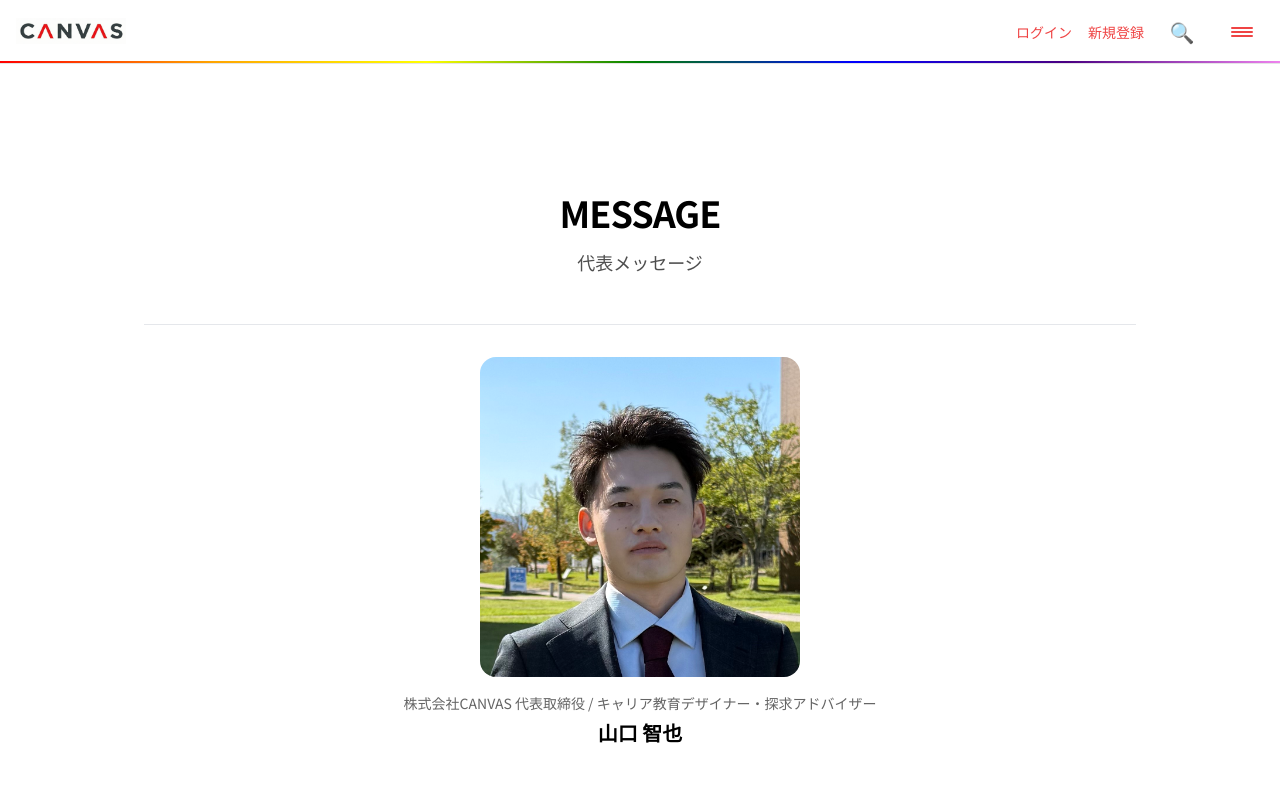
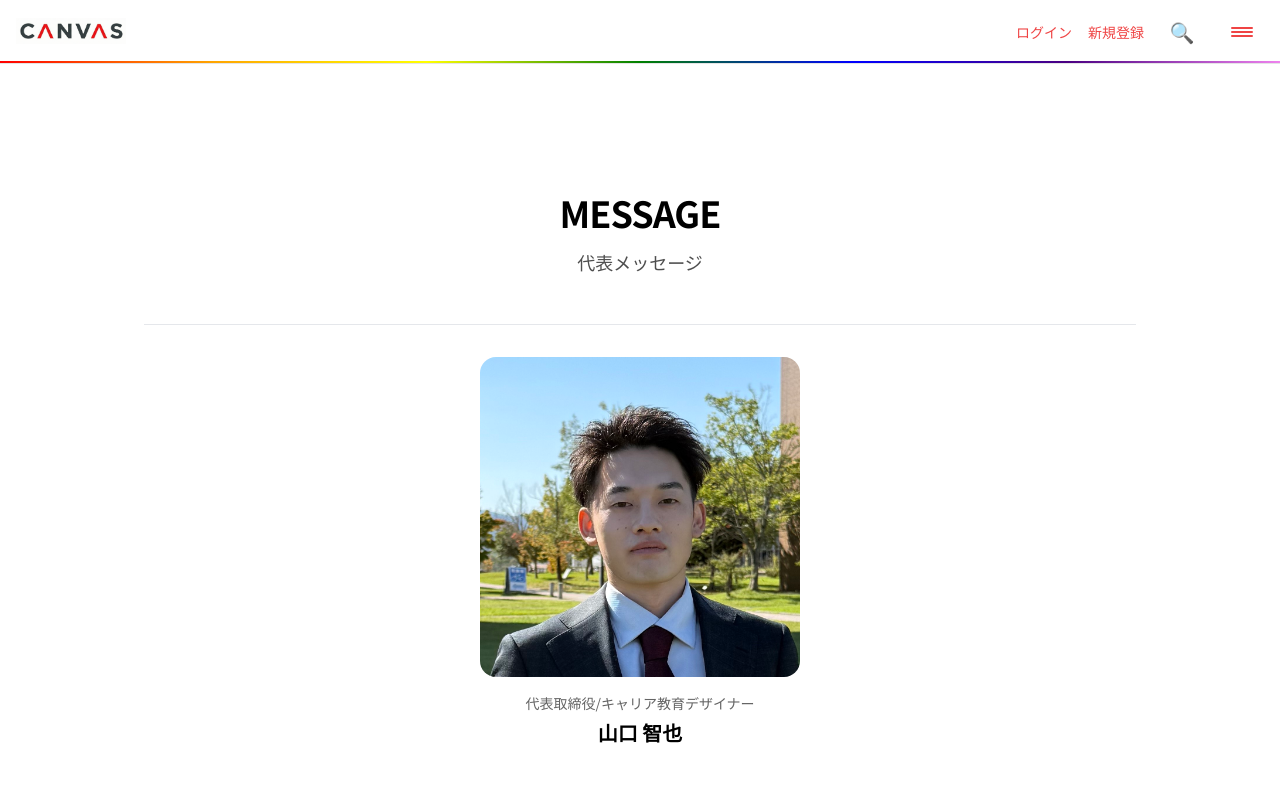
Before and after one commit to yvngmaxe/Canvas-site, a Next.js app: page /greeting in a window 1280 px wide. Shown: the top 795 px of the page. Built offline with nearby package versions, Linux system fonts and the light colour scheme; no server answers.

Commit message:
CEO-profile

```diff
--- a/app/greeting/page.tsx
+++ b/app/greeting/page.tsx
@@ -18,8 +18,7 @@ export default function GreetingPage() {
             />
             <div className={styles.profileCard}>
               <div className={styles.profilePosition}>
-                株式会社CANVAS 代表取締役 /
-                キャリア教育デザイナー・探求アドバイザー
+                代表取締役/キャリア教育デザイナー
               </div>
               <div className={styles.profileName}>山口 智也</div>
             </div>
--- a/components/CeoTeaser/index.tsx
+++ b/components/CeoTeaser/index.tsx
@@ -27,8 +27,7 @@ export default function CeoTeaser() {
           </div>
           <div className={styles.content}>
             <p className={styles.text}>
-              株式会社CANVAS 代表取締役/キャリア教育デザイナー・探求アドバイザー
-              山口智也
+              代表取締役/キャリア教育デザイナー <strong>山口智也</strong>
             </p>
             <div className={styles.actions}>
               <Link
```
